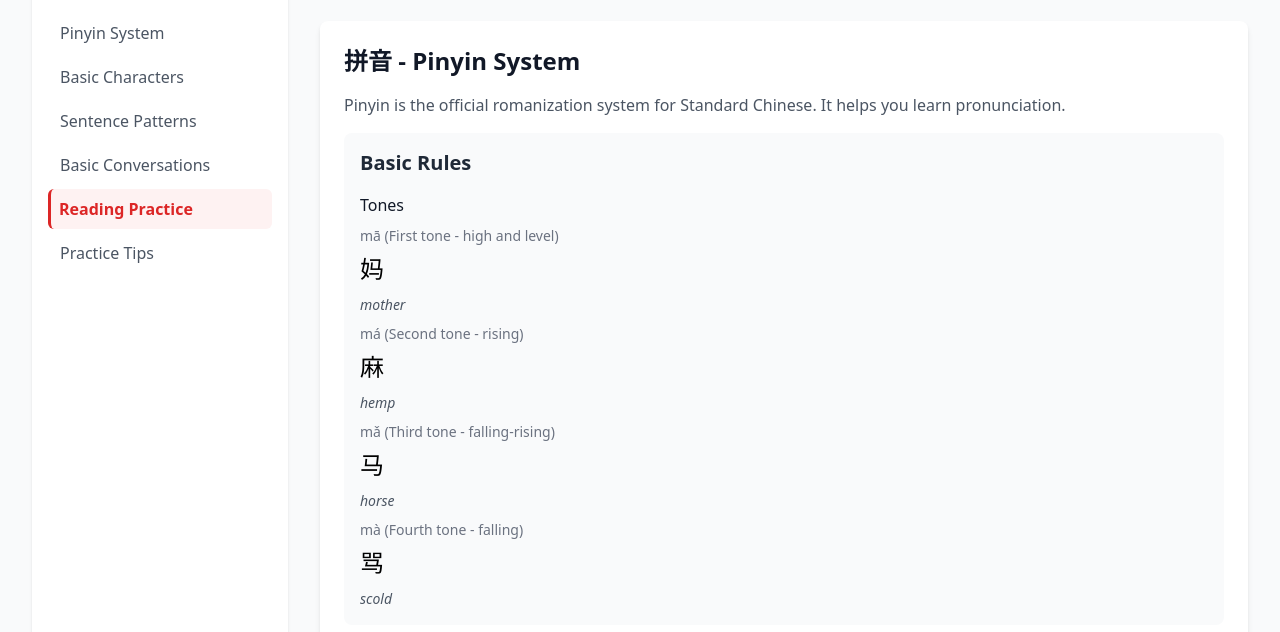
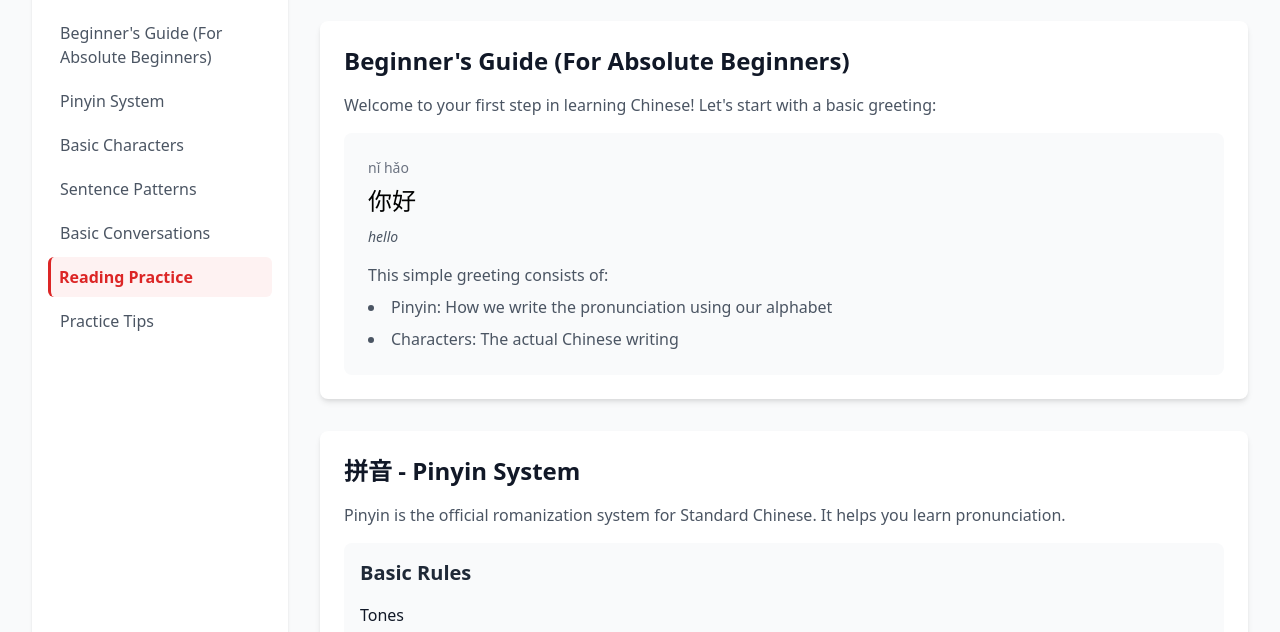
Before and after one commit to Dana-111924/Dana-111924.github.io, a plain HTML site: page learn.html in a window 1280 px wide. Shown: the part 143-775 px from the top of the page. Drawn offline with nearby package versions, Linux system fonts and the light colour scheme.

Commit message:
Add Beginner's Guide section with 你好 example

```diff
--- a/learn.html
+++ b/learn.html
@@ -93,16 +93,9 @@
                 <div class="left-nav bg-white">
                     <h2 class="text-lg font-bold text-gray-900 mb-4">Contents</h2>
                     <ul class="space-y-1">
-                        <li>
-                            <a href="#pinyin" class="nav-link">
-                                Pinyin System
-                            </a>
-                        </li>
-                        <li>
-                            <a href="#basic-characters" class="nav-link">
-                                Basic Characters
-                            </a>
-                        </li>
+                        <li><a href="#beginners-guide" class="nav-link">Beginner's Guide (For Absolute Beginners)</a></li>
+                        <li><a href="#pinyin" class="nav-link">Pinyin System</a></li>
+                        <li><a href="#basic-characters" class="nav-link">Basic Characters</a></li>
                         <li>
                             <a href="#sentence-patterns" class="nav-link">
                                 Sentence Patterns
@@ -130,6 +123,31 @@
             <!-- Main Content Area -->
             <div class="lg:flex-1">
                 <h1 class="text-3xl font-bold text-gray-900 mb-8">Learn Chinese</h1>
+
+                <!-- Beginner's Guide -->
+                <section id="beginners-guide" class="content-section bg-white rounded-lg shadow-md p-6 mb-8">
+                    <h2 class="text-2xl font-bold text-gray-900 mb-4">Beginner's Guide (For Absolute Beginners)</h2>
+                    <div class="space-y-4">
+                        <p class="text-gray-600">Welcome to your first step in learning Chinese! Let's start with a basic greeting:</p>
+
+                        <div class="bg-gray-50 p-6 rounded-lg">
+                            <div class="space-y-4">
+                                <div>
+                                    <div class="pinyin">nǐ hǎo</div>
+                                    <div class="chinese-text">你好</div>
+                                    <div class="english">hello</div>
+                                </div>
+                                <div class="mt-4 text-gray-600">
+                                    <p>This simple greeting consists of:</p>
+                                    <ul class="list-disc list-inside mt-2 space-y-2">
+                                        <li>Pinyin: How we write the pronunciation using our alphabet</li>
+                                        <li>Characters: The actual Chinese writing</li>
+                                    </ul>
+                                </div>
+                            </div>
+                        </div>
+                    </div>
+                </section>
 
                 <!-- Pinyin System -->
                 <section id="pinyin" class="content-section bg-white rounded-lg shadow-md p-6 mb-8">
```
